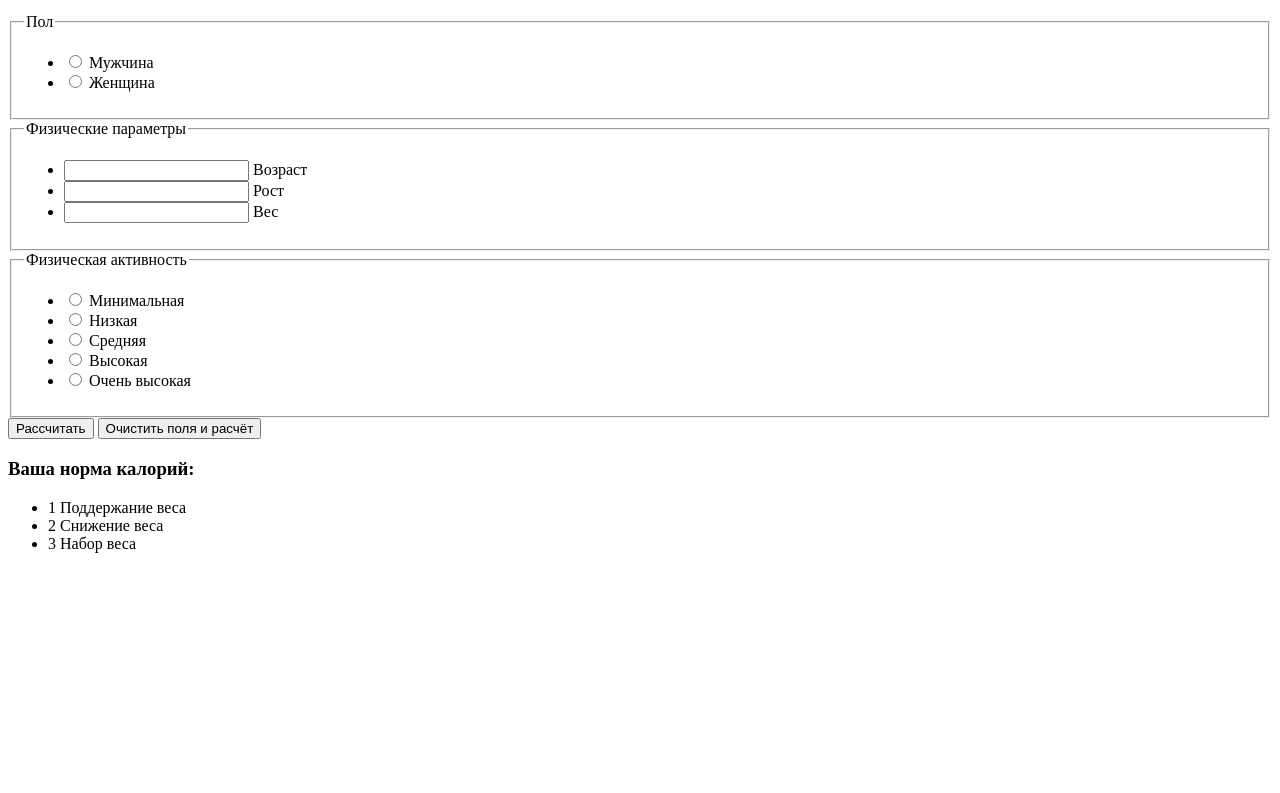
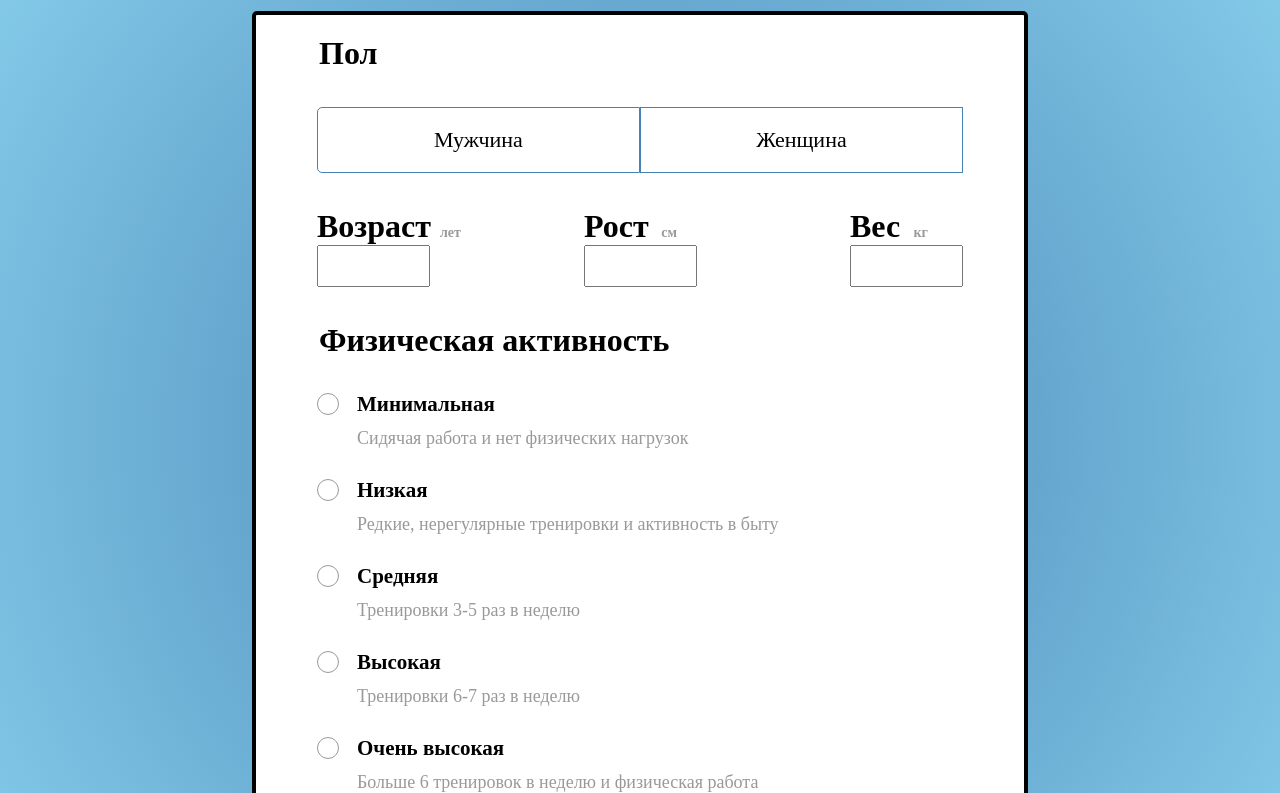
Before and after one commit to MrSourphiz/js_calorie-calculator, a website: page index.html in a window 1280 px wide. Shown: the part 95-888 px from the top of the page. Before the commit the page ends 800 px from the top, so only its background shows below. Drawn offline with Linux system fonts and the light colour scheme.

Commit message:
Добавляет стилизацию

```diff
--- /dev/null
+++ b/css/style.css
@@ -0,0 +1,385 @@
+ul {
+	list-style: none;
+	margin: 0;
+	padding: 0;
+}
+
+body {
+	background: radial-gradient(circle, steelblue, skyblue);
+}
+
+fieldset {
+	padding: 0;
+	margin: 0;
+}
+
+.main__title {
+	width: 728px;
+
+	font-size: 63px;
+	color: #ffffff;
+	text-align: center;
+
+	margin: 0 auto;
+}
+
+.calc,
+.result {
+	width: 728px;
+
+	background-color: #ffffff;
+
+	padding: 20px;
+	margin: 0 auto;
+	margin-top: 25px;
+
+	border:4px solid black;
+	border-radius: 5px;
+}
+
+.calc-wrap,
+.result-wrap {
+	width: 646px;
+
+	margin: 0 auto;
+}
+
+.calc__title {
+	display: none;
+}
+
+.calc__fieldset {
+	border: none;
+	margin-bottom: 35px;
+}
+
+.calc__fieldset-title {
+	font-size: 32px;
+	font-weight: 700;
+}
+
+.calc__input {
+	display: none;
+}
+
+.sex__list {
+	display: flex;
+	flex-direction: row;
+
+	margin-top: 35px;
+}
+
+.sex__button {
+	display: block;
+	width: 321px;
+	height: 22px;
+
+	color: #000000;
+	font-size: 22px;
+	line-height: 22px;
+	text-align: center;
+
+	padding-top: 21px;
+	padding-bottom: 21px;
+
+	border: 1px solid steelblue;
+
+	cursor: pointer
+}
+
+.sex__button:hover {
+	color: steelblue;
+}
+
+.sex__item:first-child .sex__button {
+	border-top-left-radius: 5px;
+	border-bottom-left-radius: 5px;
+}
+
+.sex__item:last-child .sex__button {
+	border-top-right-radius: 5px;
+	border-bottom-right-radius: 5px;
+}
+
+.calc__input:checked ~ .sex__button {
+	background-color: steelblue;
+	color: #ffffff;
+}
+
+.parameters__title {
+	display: none;
+}
+
+.parameters__list {
+	display: flex;
+	flex-direction: row;
+	justify-content: space-between;
+}
+
+.parameters__item {
+	display: flex;
+	flex-direction: column-reverse;
+}
+
+.parameters__input {
+	width: 105px;
+	height: 22px;
+
+	color: #000000;
+	font-size: 22px;
+	line-height: 22px;
+	text-align: center;
+
+	padding-top: 8px;
+	padding-bottom: 8px;
+}
+
+.parameters__label {
+	position: relative;
+	font-size: 32px;
+	font-weight: 700;
+}
+
+.parameters__label::after {
+	content: "лет";
+
+	position: absolute;
+	bottom: 5px;
+	right: -30px;
+
+	color: #999999;
+	font-size: 14px;
+	line-height: 14px;
+}
+
+.parameters__item:nth-child(2) .parameters__label::after {
+	content: "см";
+
+	right: 20px;
+}
+
+.parameters__item:nth-child(3) .parameters__label::after {
+	content: "кг";
+
+	right: 35px;
+}
+
+.activity__list {
+	margin-top: 35px;
+}
+
+.activity__item {
+	position: relative;
+	margin-bottom: 65px;
+}
+
+.activity__item::before {
+	content: "Сидячая работа и нет физических нагрузок";
+
+	position: absolute;
+	top: 35px;
+	left: 40px;
+
+	font-size: 18px;
+	line-height: 18px;
+
+	color: #999999;
+}
+
+.activity__item:nth-child(2)::before {
+	content: "Редкие, нерегулярные тренировки и активность в быту";
+}
+
+.activity__item:nth-child(3)::before {
+	content: "Тренировки 3-5 раз в неделю";
+}
+
+.activity__item:nth-child(4)::before {
+	content: "Тренировки 6-7 раз в неделю";
+}
+
+.activity__item:last-child::before {
+	content: "Больше 6 тренировок в неделю и физическая работа";
+	margin-bottom: 0;
+}
+
+.activity__input {
+	display: none;
+}
+
+.activity__label {
+	position: relative;
+	color: #000000;
+
+	font-size: 21px;
+	line-height: 21px;
+	font-weight: 700;
+
+	margin-left: 40px;
+
+	cursor: pointer;
+}
+
+.activity__label:hover {
+	color: steelblue;
+}
+
+.activity__label::before {
+	content: "";
+
+	display: block;
+
+	position: absolute;
+	top: 1px;
+	left: -40px;
+
+	width: 20px;
+	height: 20px;
+
+	border: 1px solid #999999;
+	border-radius: 100%;
+}
+
+.activity__label:hover::before {
+	border-color: steelblue;
+}
+
+.activity__label::after {
+	content: "";
+
+	display: none;
+
+	position: absolute;
+	top: 4px;
+	left: -37px;
+
+	width: 16px;
+	height: 16px;
+
+	background-color: steelblue;
+
+	border-radius: 100%;
+}
+
+.activity__input:checked ~ .activity__label {
+	color: steelblue;
+}
+
+.activity__input:checked ~ .activity__label::before {
+	border-color: steelblue;
+}
+
+.activity__input:checked ~ .activity__label::after {
+	display: block;
+}
+
+.compute-button {
+	width: 232px;
+	height: 72px;
+
+	font-size: 23px;
+	line-height: 23px;
+	color: #ffffff;
+
+	background-color: steelblue;
+
+	border: none;
+	border-radius: 3px;
+
+	cursor: pointer;
+}
+
+.compute-button:hover,
+.compute-button:focus {
+	background-color: skyblue;
+}
+
+.reset-button {
+	position: relative;
+
+	font-size: 20px;
+	line-height: 20px;
+	color: #ff3333;
+
+	background-color: transparent;
+	border: none;
+
+	margin-left: 60px;
+
+	cursor: pointer;
+}
+
+.reset-button:hover,
+.reset-button:focus {
+	color: rgba(255, 51, 51, 0.7);
+}
+
+.reset-button::before {
+	content: "";
+
+	position: absolute;
+	top: 9px;
+	left: -20px;
+
+	width: 18px;
+	height: 3px;
+
+	background-color: #ff3333;
+
+	transform: rotate(45deg);
+}
+
+.reset-button::after {
+  content: "";
+
+	position: absolute;
+	top: 9px;
+	left: -20px;
+
+	width: 18px;
+	height: 3px;
+
+	background-color: #ff3333;
+
+	transform: rotate(135deg);
+}
+
+.reset-button:hover::before,
+.reset-button:hover::after,
+.reset-button:focus::before,
+.reset-button:focus::after {
+	background-color: rgba(255, 51, 51, 0.7);
+}
+
+.result {
+	display: none;
+}
+
+.result__title {
+	font-size: 32px;
+	font-weight: 700;
+}
+
+.result__list {
+	display: flex;
+	flex-direction: row;
+	justify-content: space-between;
+}
+
+.result__item {
+	display: flex;
+	flex-direction: column;
+
+	width: 160px;
+}
+
+.result__output {
+	font-size: 21px;
+	font-weight: 700;
+}
+
+.result__label {
+	font-size: 18px;
+	color: #999999;
+	text-transform: lowercase;
+}
--- a/index.html
+++ b/index.html
@@ -5,6 +5,7 @@
   <meta name="viewport" content="width=device-width, initial-scale=1.0">
   <meta http-equiv="X-UA-Compatible" content="ie=edge">
   <title>Счетчик калорий</title>
+  <link href="css/style.css" rel="stylesheet">
 </head>
 <body>
   <main class="main">
```
